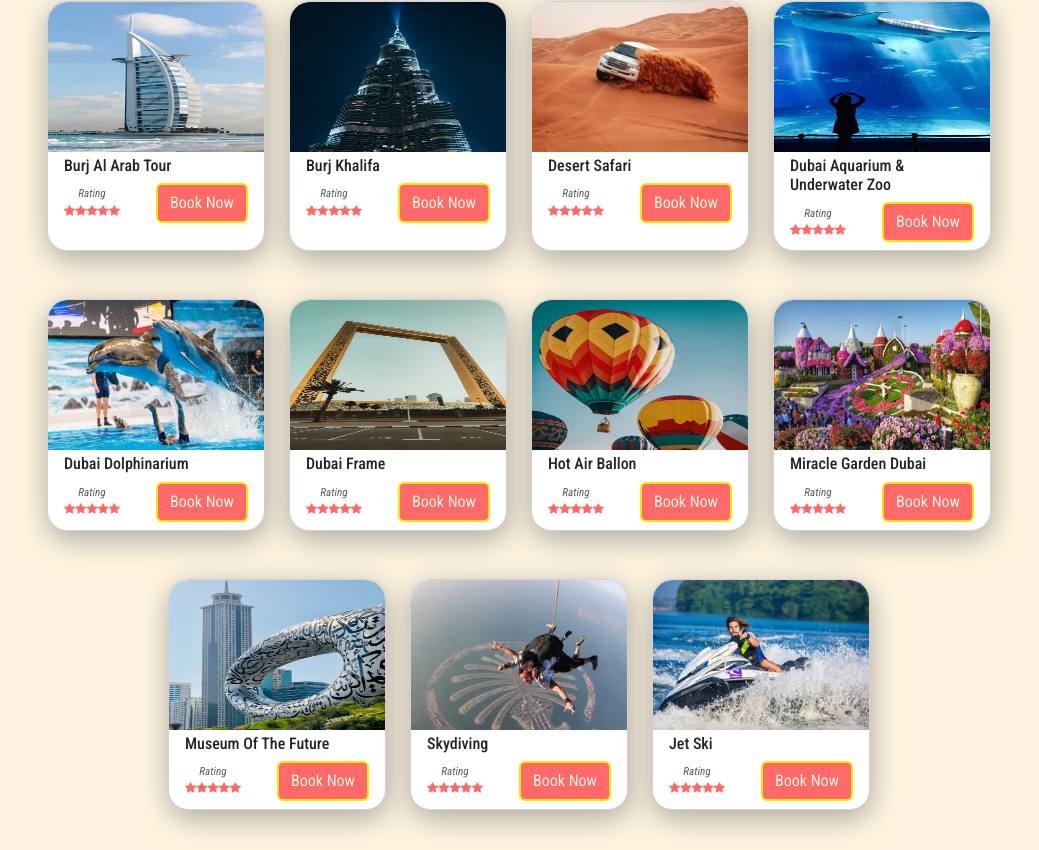
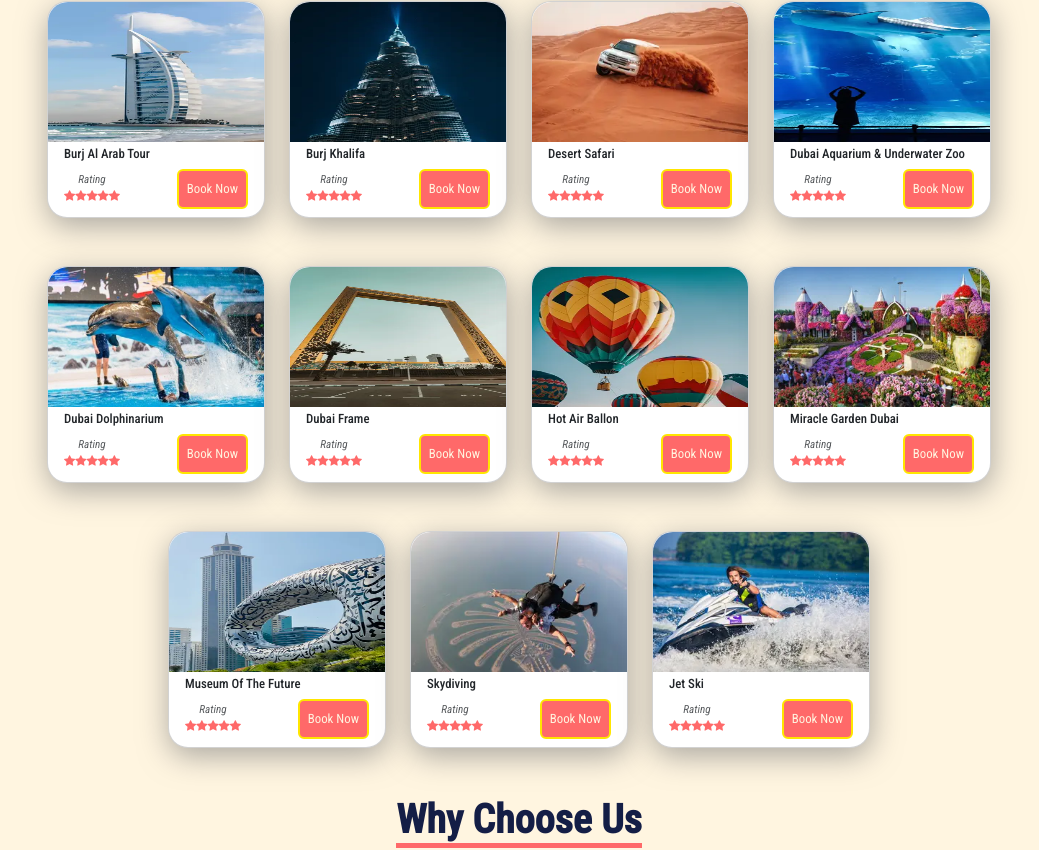
Before and after one commit to bharat1999/namayra_tours, a React (Vite) app: page / in a window 1280 px wide. Shown: the part 815-1665 px from the top of the page, without its empty margins (121-1160 px from the left). Built offline with nearby package versions, Linux system fonts and the light colour scheme.

Commit message:
Activity card redesigned

```diff
--- a/src/components/ActivityCard.jsx
+++ b/src/components/ActivityCard.jsx
@@ -22,8 +22,8 @@ export default function ActivityCard({ activity }) {
           variant=""
           src={activity.image}
         />
-        <Card.Body className="pt-1 pb-2 w-100">
-          <Card.Title className="fs-6">{activity.title}</Card.Title>
+        <Card.Body className="pt-1 pb-2 w-100" style={{ height: "75px" }}>
+          <Card.Title>{activity.title}</Card.Title>
           <Card.Text className="mb-0">
             <div className="d-flex justify-content-between align-items-center">
               <div className="d-flex flex-column align-items-center">
--- a/src/index.scss
+++ b/src/index.scss
@@ -167,6 +167,10 @@ body {
   // box-shadow: 15px 15px 30px #bebebe, -15px -15px 30px #ffffff;
   box-shadow: 1px 8px 30px rgba(128, 128, 128, 0.667);
   border-radius: 20px !important;
+
+  .card-title {
+    font-size: 0.8rem !important;
+  }
 }
 
 .activity-card:hover {
@@ -174,7 +178,7 @@ body {
 }
 
 .activity-card-image {
-  height: 150px;
+  height: 140px;
   border-top-right-radius: 20px !important;
   border-top-left-radius: 20px !important;
   border-bottom-left-radius: 0 !important;
@@ -185,7 +189,8 @@ body {
   background-color: #ff6969 !important;
   border: 2px solid #ffe600 !important;
   color: #fff5e0 !important;
-  font-size: 2rem;
+  font-size: 0.8rem !important;
+  padding: 0.5rem !important;
 }
 
 .activityBtn:hover {
```
